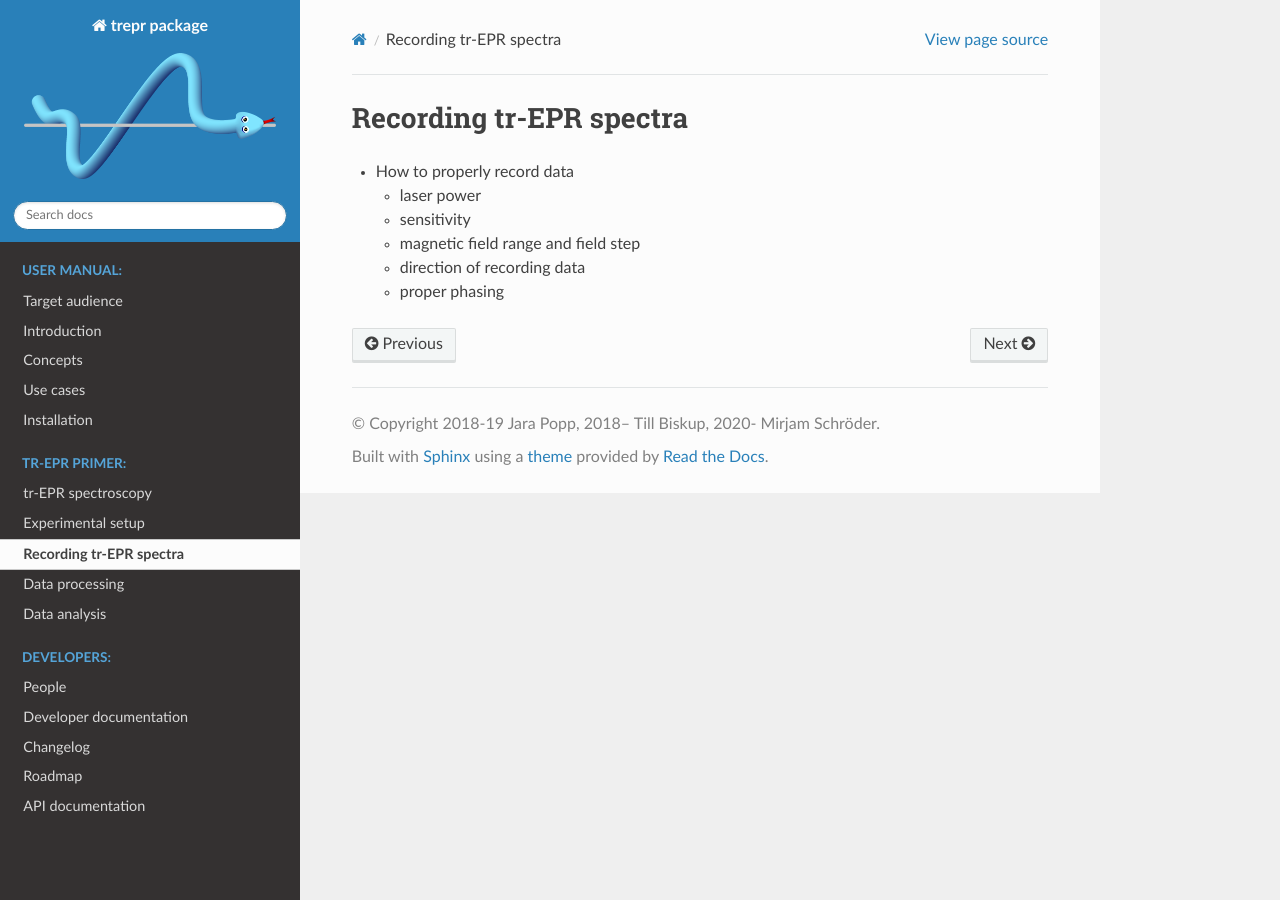
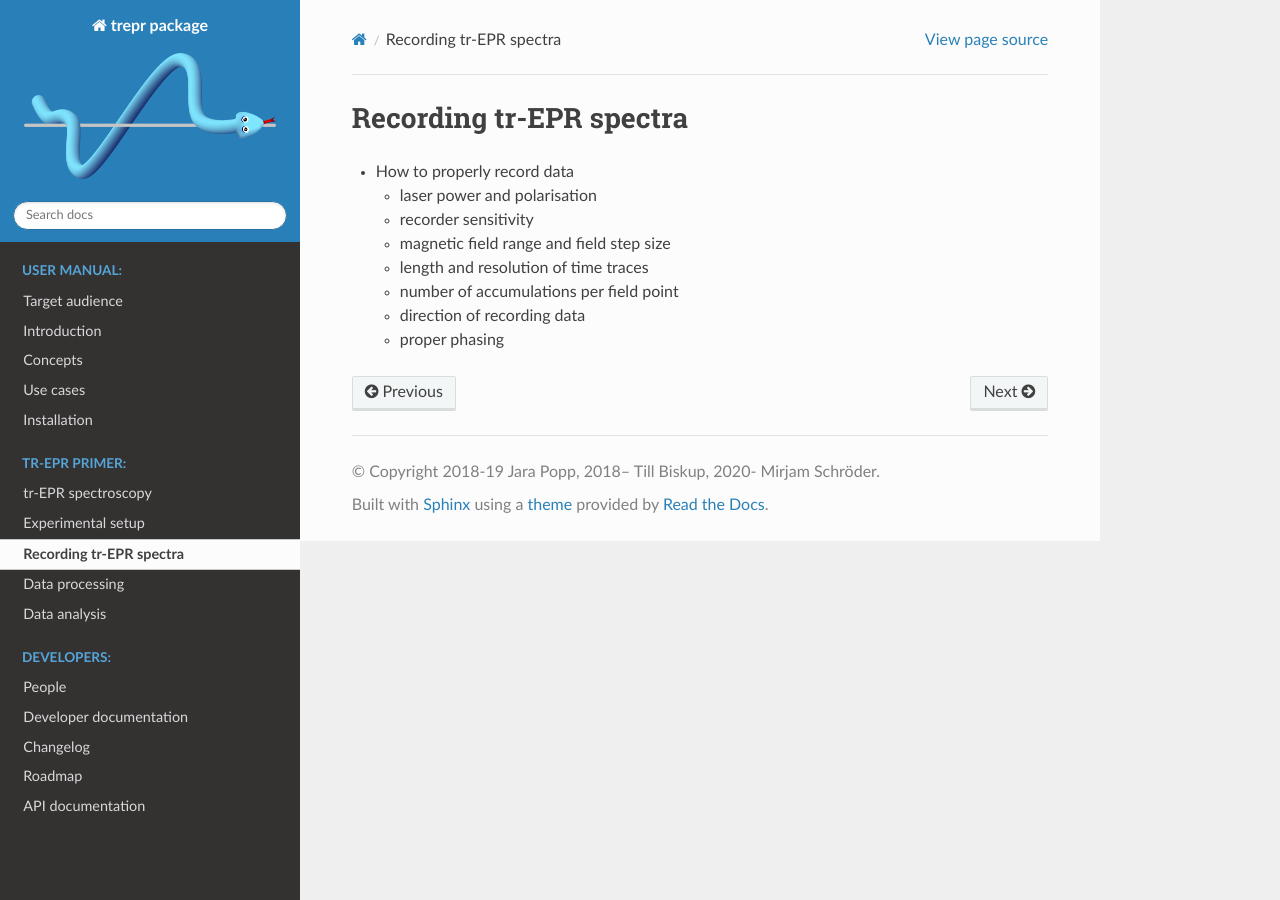
Before and after one commit to tillbiskup/trepr, a Sphinx documentation site: the page built from docs/trepr/recording.rst, in a window 1280 px wide. Built offline with Sphinx 7.4.7 and the Read the Docs theme 2.0.0, drawn with Linux system fonts in a browser that asks for light colours.

Commit message:
More ideas to mention when recording tr-EPR data

```diff
--- a/docs/trepr/recording.rst
+++ b/docs/trepr/recording.rst
@@ -4,11 +4,15 @@ Recording tr-EPR spectra
 
 * How to properly record data
 
-  * laser power
+  * laser power and polarisation
 
-  * sensitivity
+  * recorder sensitivity
 
-  * magnetic field range and field step
+  * magnetic field range and field step size
+
+  * length and resolution of time traces
+
+  * number of accumulations per field point
 
   * direction of recording data
 
```
Also changed, not shown: 1 other file.
